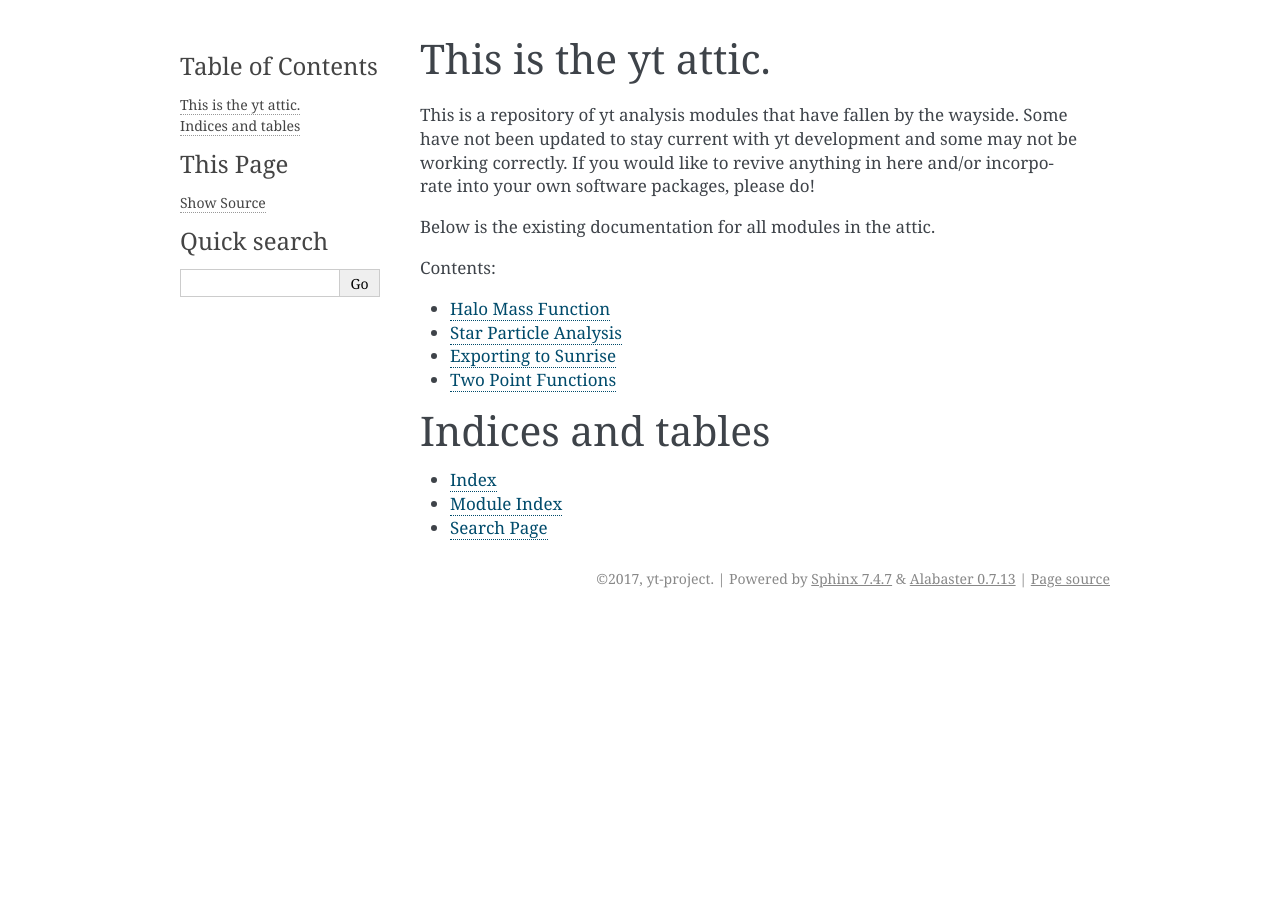
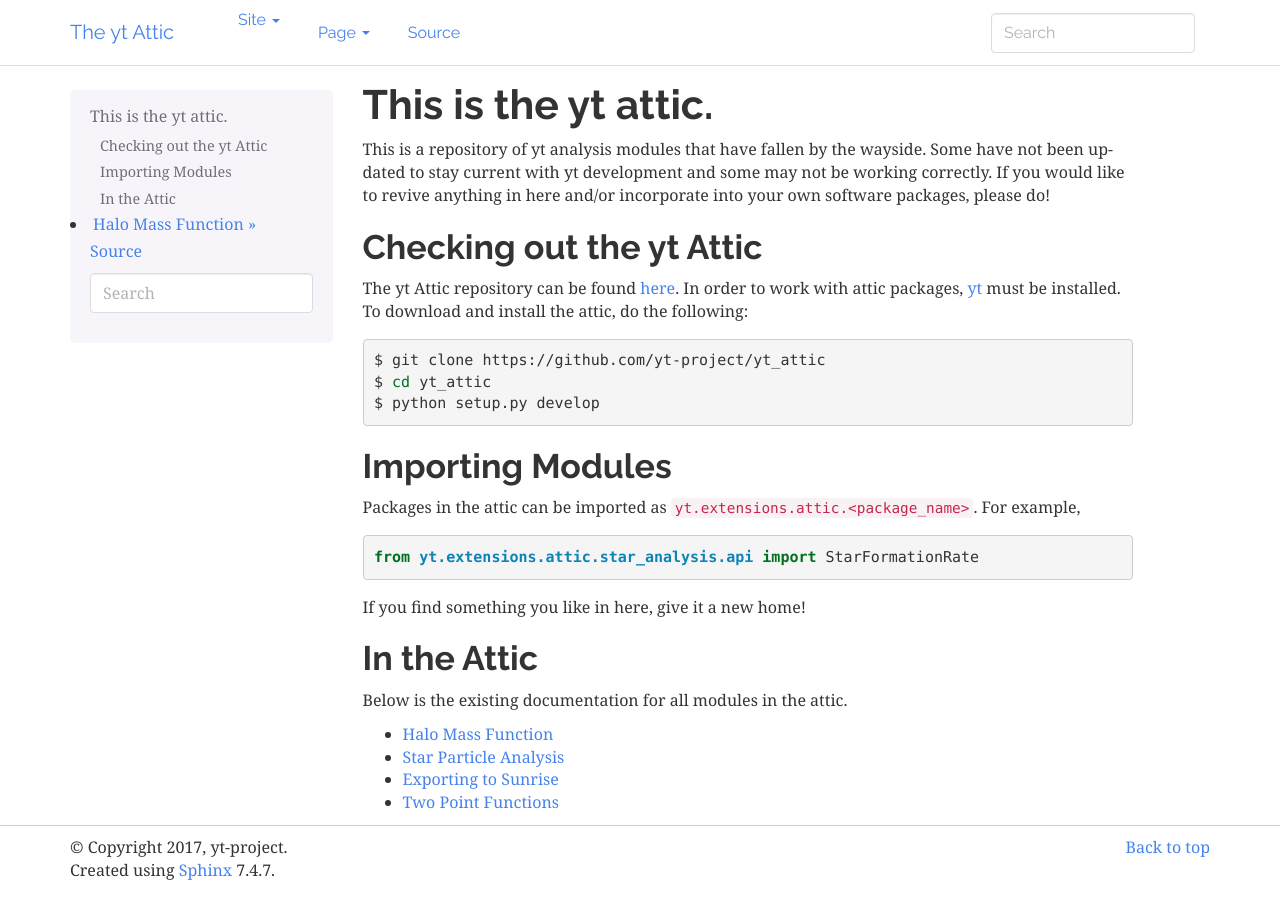
Before and after one commit to yt-project/yt_attic, a Sphinx documentation site: the page built from doc/source/index.rst, in a window 1280 px wide. Built offline with Sphinx 7.4.7, drawn with Linux system fonts in a browser that asks for light colours.

Commit message:
Updating docs.

```diff
--- a/doc/source/conf.py
+++ b/doc/source/conf.py
@@ -46,7 +46,7 @@ source_suffix = '.rst'
 master_doc = 'index'
 
 # General information about the project.
-project = 'yt_attic'
+project = 'The yt Attic'
 copyright = '2017, yt-project'
 author = 'yt-project'
 
@@ -83,13 +83,27 @@ todo_include_todos = False
 # The theme to use for HTML and HTML Help pages.  See the documentation for
 # a list of builtin themes.
 #
-html_theme = 'alabaster'
+import sphinx_bootstrap_theme
+html_theme = 'bootstrap'
+html_theme_path = sphinx_bootstrap_theme.get_html_theme_path()
 
 # Theme options are theme-specific and customize the look and feel of a theme
 # further.  For a list of options available for each theme, see the
 # documentation.
 #
-# html_theme_options = {}
+html_theme_options = dict(
+    bootstrap_version = "3",
+    bootswatch_theme = "readable",
+    navbar_links = [
+        #(<title>, <link>)
+        ],
+    navbar_sidebarrel = False,
+    globaltoc_depth = 2,
+)
+
+# The name of an image file (relative to this directory) to place at the top
+# of the sidebar.
+html_logo = "_static/yt_icon.png"
 
 # Add any paths that contain custom static files (such as style sheets) here,
 # relative to this directory. They are copied after the builtin static files,
--- a/doc/source/index.rst
+++ b/doc/source/index.rst
@@ -12,20 +12,40 @@ development and some may not be working correctly.  If you would like
 to revive anything in here and/or incorporate into your own software
 packages, please do!
 
+Checking out the yt Attic
+-------------------------
+
+The yt Attic repository can be found `here
+<https://github.com/yt-project/yt_attic>`__.  In order to work
+with attic packages, `yt <http://yt-project.org/>`__ must be installed.
+To download and install the attic, do the following:
+
+.. code-block:: bash
+
+   $ git clone https://github.com/yt-project/yt_attic
+   $ cd yt_attic
+   $ python setup.py develop
+
+Importing Modules
+-----------------
+
+Packages in the attic can be imported as
+``yt.extensions.attic.<package_name>``.  For example,
+
+.. code-block:: python
+
+   from yt.extensions.attic.star_analysis.api import StarFormationRate
+
+If you find something you like in here, give it a new home!
+
+In the Attic
+------------
 Below is the existing documentation for all modules in the attic.
 
 .. toctree::
    :maxdepth: 1
-   :caption: Contents:
 
    halo_mass_function.rst
    star_analysis.rst
    sunrise_export.rst
    two_point_functions.rst
-
-Indices and tables
-==================
-
-* :ref:`genindex`
-* :ref:`modindex`
-* :ref:`search`
```
Also changed, not shown: doc/source/_static/yt_icon.png (added).
